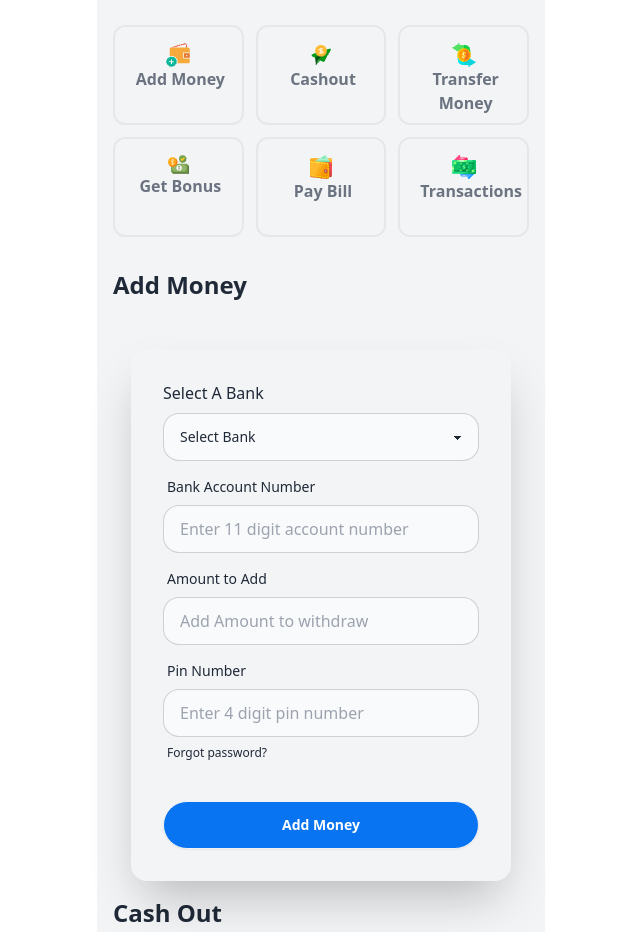
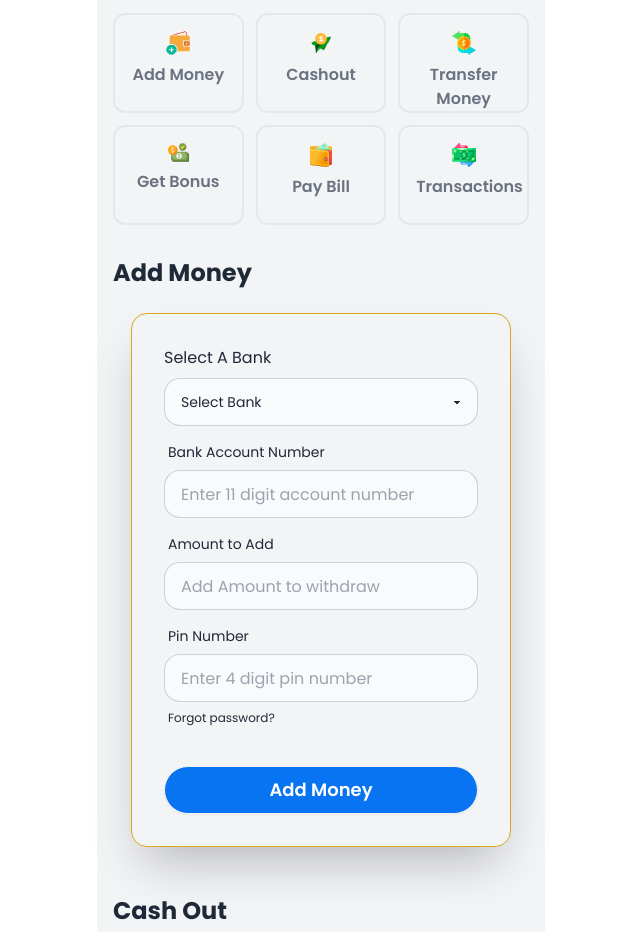
Before and after one commit to iftakhersifat/payoo-project, a plain HTML site: page second.html in a window 1280 px wide. Shown: the part 280-1212 px from the top of the page, without its empty margins (319-959 px from the left). Drawn offline with nearby package versions, Linux system fonts and the light colour scheme.

Commit message:
updated section added

```diff
--- a/second.html
+++ b/second.html
@@ -21,17 +21,27 @@
           }
         }
       </script>
+      <!-- font setup -->
+      <link rel="preconnect" href="https://fonts.googleapis.com">
+      <link rel="preconnect" href="https://fonts.gstatic.com" crossorigin>
+      <link href="https://fonts.googleapis.com/css2?family=Poppins:ital,wght@0,100;0,200;0,300;0,400;0,500;0,600;0,700;0,800;0,900;1,100;1,200;1,300;1,400;1,500;1,600;1,700;1,800;1,900&display=swap" rel="stylesheet">
+
+      <style>
+        .poppins-font {
+            font-family: "Poppins", sans-serif;
+        }
+      </style>
 </head>
-<body >
+<body class="poppins-font">
     <section class="max-w-md mx-auto bg-gray-100 md:p-4">
         <header>
             <nav class="flex justify-center mt-8 mb-5">
-                <img src="assets/Group.png" alt="">
+                <img class="w-[50px]" src="assets/Group.png" alt="">
             <div class="flex-1">
                 <h1 class="text-3xl font-bold">$ <span id="main-balance">45000</span></h1>
                 <p class="text-gray-500">Available Balance</p>
             </div>
-            <button class="btn w-[102px] py-8 px-1 text-gray-500 rounded-xl">Log Out<i class="fa-solid fa-arrow-right-from-bracket"></i></i></button>
+            <button class="btn w-[110px] hover:bg-red-500 hover:text-white py-2 px-4 text-gray-500 border border-[#DAA520] rounded-xl">Log Out<i class="fa-solid fa-arrow-right-from-bracket"></i></i></button>
 
             </nav>
             <hr>
@@ -45,32 +55,32 @@
             <!-- card section -->
             <div class="grid grid-cols-3 gap-3 p-4 md:p-0 mb-8">
                 <!-- 1st card -->
-                <div id="add-money-box" class="border border-2 p-4 rounded-xl  h-[100px] space-x-1 whitespace-nowrap">
+                <div id="add-money-box" class="border border-2 p-4 rounded-xl  h-[100px] space-y-2 whitespace-nowrap hover:bg-blue-100 hover:border-sky-600">
                     <img class="mx-auto" src="assets/wallet1.png" alt="">
                     <h2 class="text-center font-semibold text-gray-500">Add Money</h2>
                 </div>
                 <!-- 2nd card -->
-                <div id="cashOut-box" class="border border-2 p-4 rounded-xl  h-[100px] space-x-1 whitespace-nowrap">
+                <div id="cashOut-box" class="border border-2 p-4 rounded-xl  h-[100px] space-y-2 whitespace-nowrap hover:bg-blue-100 hover:border-sky-600">
                     <img class="mx-auto" src="assets/send1.png" alt="">
                     <h2 class="text-center font-semibold text-gray-500">Cashout</h2>
                 </div>
                 <!-- 3rd card -->
-                <div class="border border-2 p-4 rounded-xl  h-[100px] space-x-1 ">
+                <div class="border border-2 p-4 rounded-xl  h-[100px] space-y-2 hover:bg-blue-100 hover:border-sky-600">
                     <img class="mx-auto" src="assets/money1.png" alt="">
                     <h2 class="text-center font-semibold text-gray-500">Transfer Money</h2>
                 </div>
                 <!-- 4th card -->
-                <div class="border border-2 p-4 rounded-xl  h-[100px] space-x-1 whitespace-nowrap">
+                <div class="border border-2 p-4 rounded-xl  h-[100px] space-y-2 whitespace-nowrap hover:bg-blue-100 hover:border-sky-600">
                     <img class="mx-auto" src="assets/bonus1.png" alt="">
                     <h2 class="text-center font-semibold text-gray-500">Get Bonus</h2>
                 </div>
                 <!-- 5th card -->
-                <div class="border border-2 p-4 rounded-xl  h-[100px] space-x-1 whitespace-nowrap">
+                <div class="border border-2 p-4 rounded-xl  h-[100px] space-y-2 whitespace-nowrap hover:bg-blue-100 hover:border-sky-600">
                     <img class="mx-auto" src="assets/purse1.png" alt="">
                     <h2 class="text-center font-semibold text-gray-500">Pay Bill</h2>
                 </div>
                 <!-- 6th card -->
-                <div class="border border-2 p-4 rounded-xl  h-[100px] space-x-1 whitespace-nowrap">
+                <div class="border border-2 p-4 rounded-xl  h-[100px] space-y-2 whitespace-nowrap hover:bg-blue-100 hover:border-sky-600">
                     <img class="mx-auto" src="assets/transaction1.png" alt="">
                     <h2 class="text-center font-semibold text-gray-500">Transactions</h2>
                 </div>
@@ -78,12 +88,11 @@
         </header>
             <!-- add money section -->
              <section id="addMoney">
-                <h1 class="text-2xl font-bold mb-8 p-4 md:p-0">Add Money</h1>
+                <h1 class="text-2xl font-bold mb-2 p-4 md:p-0">Add Money</h1>
                 <!-- form section -->
-                <div class="hero">
+                <div class="hero mb-8">
                     <div class="hero-content flex-col lg:flex-row-reverse">
-
-                      <div class="card w-[380px] shadow-2xl">
+                      <div class="card w-[380px] border border-[#DAA520] shadow-2xl">
                         <!-- select -->
                         <form class="card-body">
                             <legend>Select A Bank</legend>
@@ -119,7 +128,7 @@
                                 </div>
 
                                 <div class="form-control mt-6">
-                                  <button id="add-money-btn" class="btn bg-btn-primary text-white rounded-3xl">Add Money</button>
+                                  <button id="add-money-btn" class="btn bg-btn-primary text-white rounded-3xl text-[18px]">Add Money</button>
                                 </div>
                               </form>
 
@@ -130,11 +139,11 @@
 
              <!-- add cash out section -->
              <section id="cashOut">
-                <h1 class="text-2xl font-bold mb-8 p-4 md:p-0">Cash Out</h1>
+                <h1 class="text-2xl font-bold mb-2 p-4 md:p-0">Cash Out</h1>
                 <!-- form section -->
                 <div class="hero">
                     <div class="hero-content flex-col lg:flex-row-reverse">
-                      <div class="card w-[380px] shadow-2xl">
+                      <div class="card w-[380px] border border-[#DAA520] shadow-2xl">
                         <form class="card-body">
 
                             <!-- digit input section -->
@@ -165,7 +174,7 @@
                                 </div>
 
                                 <div class="form-control mt-6">
-                                  <button id="cashOut-btn" class="btn bg-btn-primary text-white rounded-3xl">Withdraw Money</button>
+                                  <button id="cashOut-btn" class="btn bg-btn-primary text-white rounded-3xl text-[18px]">Withdraw Money</button>
                                 </div>
                               </form>
 
```
